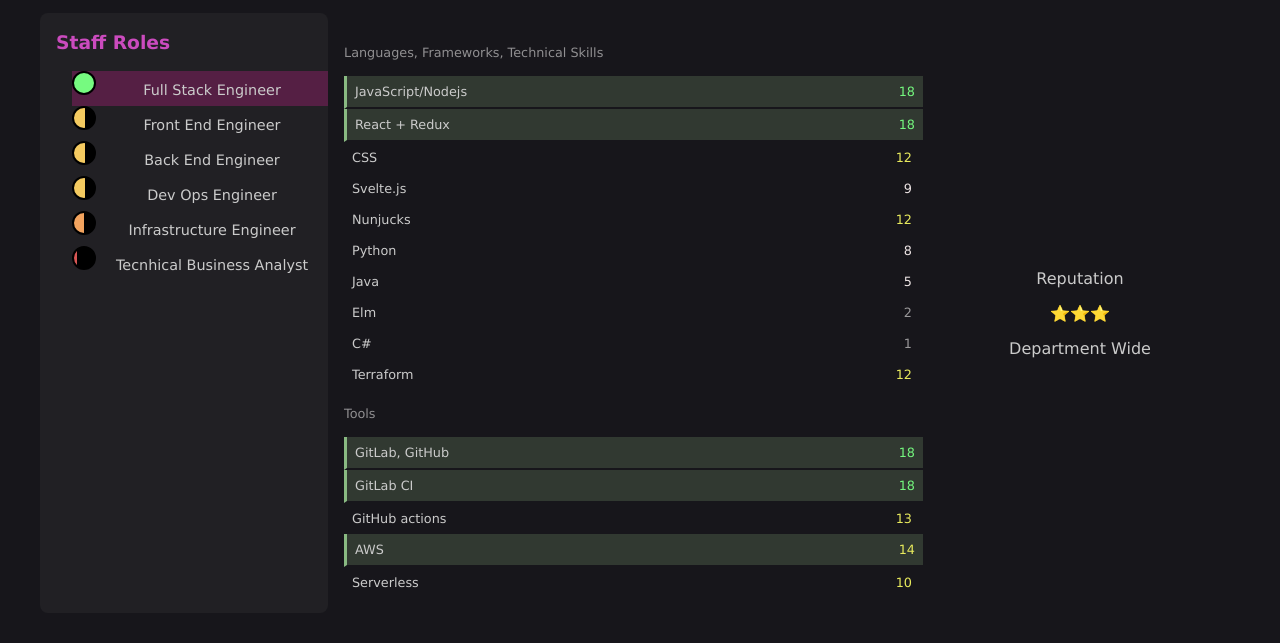
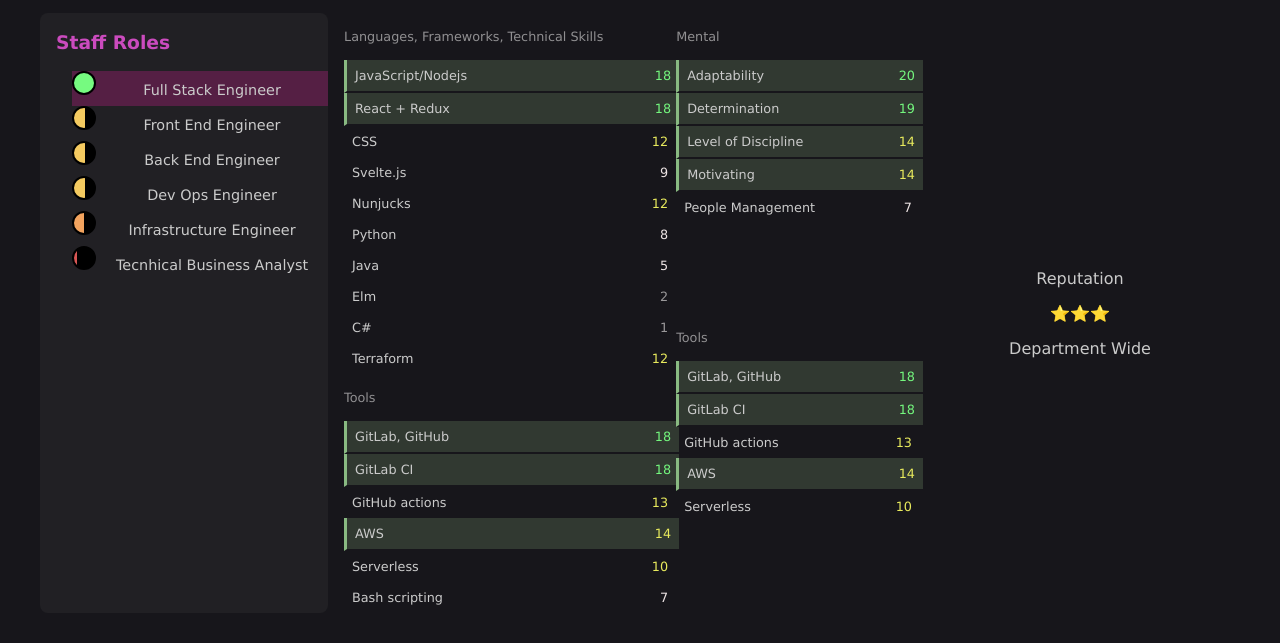
Before and after one commit to aNerdInTheHand/nickholvast.com, a plain HTML site: page cv.html in a window 1280 px wide. Shown: the part 117-760 px from the top of the page. Drawn offline with Linux system fonts and the light colour scheme; a web font is replaced by a local one.

Commit message:
mental stats

```diff
--- a/cv.html
+++ b/cv.html
@@ -110,21 +110,17 @@
               <div class="skill-name"><p>GitHub actions</p><p class='skill-rating skill-good'>13</p></div>
               <div class="skill-name strength"><p>AWS</p><p class='skill-rating skill-good'>14</p></div>
               <div class="skill-name"><p>Serverless</p><p class='skill-rating skill-good'>10</p></div>
+              <div class="skill-name"><p>Bash scripting</p><p class='skill-rating skill-poor'>7</p></div>
             </div>
           </div>
-          <!-- <div class="stats-wrapper">
+          <div class="stats-wrapper">
             <div class="skills-languages">
-              <p class="skill-category">Languages, Frameworks, Technical Skills</p>
-              <div class="skill-name strength"><p>JavaScript/Nodejs</p><p class='skill-rating skill-high'>18</p></div>
-              <div class="skill-name strength"><p>React + Redux</p><p class='skill-rating skill-high'>18</p></div>
-              <div class="skill-name"><p>CSS</p><p class='skill-rating skill-good'>12</p></div>
-              <div class="skill-name"><p>Svelte.js</p><p class='skill-rating skill-poor'>9</p></div>
-              <div class="skill-name"><p>Nunjucks</p><p class='skill-rating skill-good'>12</p></div>
-              <div class="skill-name"><p>Python</p><p class='skill-rating skill-poor'>8</p></div>
-              <div class="skill-name"><p>Java</p><p class='skill-rating skill-poor'>5</p></div>
-              <div class="skill-name"><p>Elm</p><p class='skill-rating skill-awful'>2</p></div>
-              <div class="skill-name"><p>C#</p><p class='skill-rating skill-awful'>1</p></div>
-              <div class="skill-name"><p>Terraform</p><p class='skill-rating skill-good'>12</p></div>
+              <p class="skill-category">Mental</p>
+              <div class="skill-name strength"><p>Adaptability</p><p class='skill-rating skill-high'>20</p></div>
+              <div class="skill-name strength"><p>Determination</p><p class='skill-rating skill-high'>19</p></div>
+              <div class="skill-name strength"><p>Level of Discipline</p><p class='skill-rating skill-good'>14</p></div>
+              <div class="skill-name strength"><p>Motivating</p><p class='skill-rating skill-good'>14</p></div>
+              <div class="skill-name"><p>People Management</p><p class='skill-rating skill-poor'>7</p></div>
             </div>
             <div class="skills-languages">
               <p class="skill-category">Tools</p>
@@ -134,7 +130,7 @@
               <div class="skill-name strength"><p>AWS</p><p class='skill-rating skill-good'>14</p></div>
               <div class="skill-name"><p>Serverless</p><p class='skill-rating skill-good'>10</p></div>
             </div>
-          </div> -->
+          </div>
         </div>
         <!-- end contract info panel -->
 
--- a/styles/cv.css
+++ b/styles/cv.css
@@ -160,13 +160,15 @@
 }
 
 .stats-table {
+  display: grid;
   font-size: 0.8rem;
+  grid-auto-flow: column;
 }
 
-/* .stats-wrapper {
+.stats-wrapper {
   display: grid;
-  grid-auto-flow: column;
-} */
+  grid-auto-flow: row;
+}
 
 .skill-category {
   color: var(--stat-subhead-color);
```
